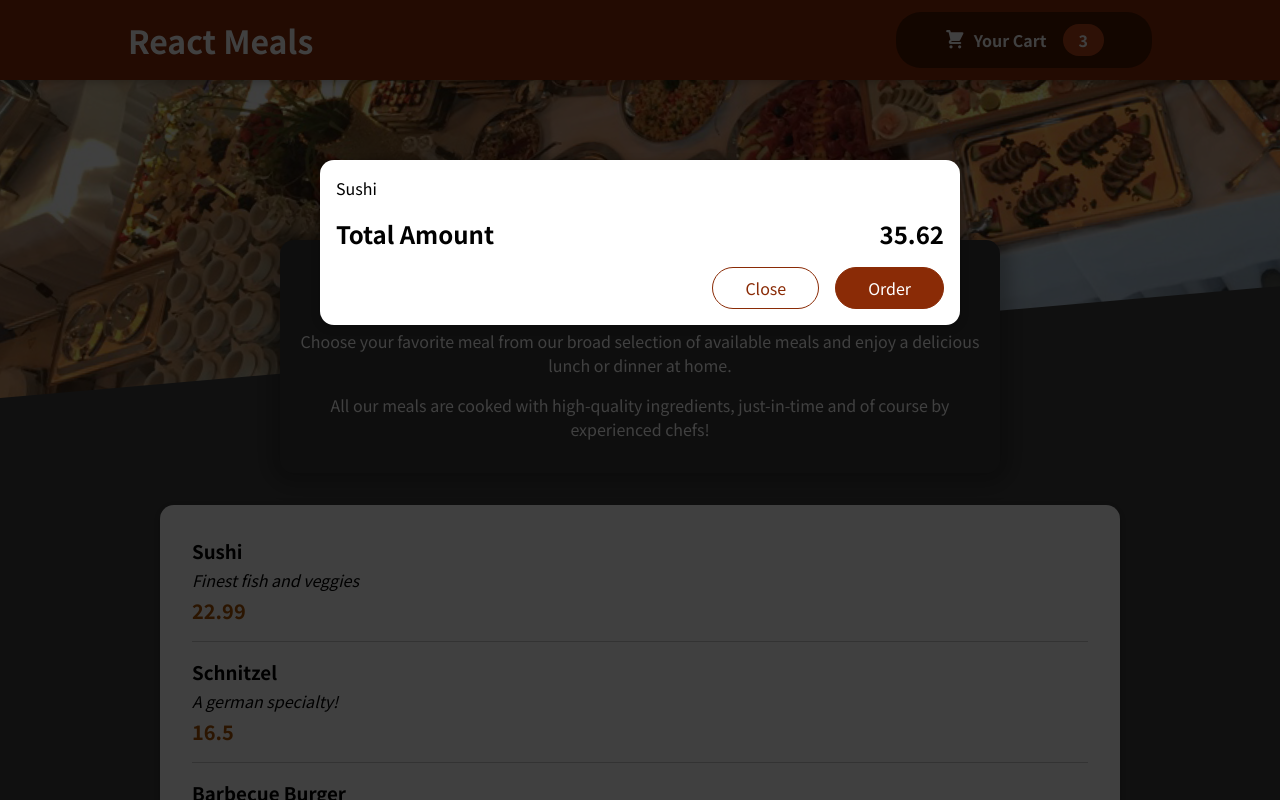
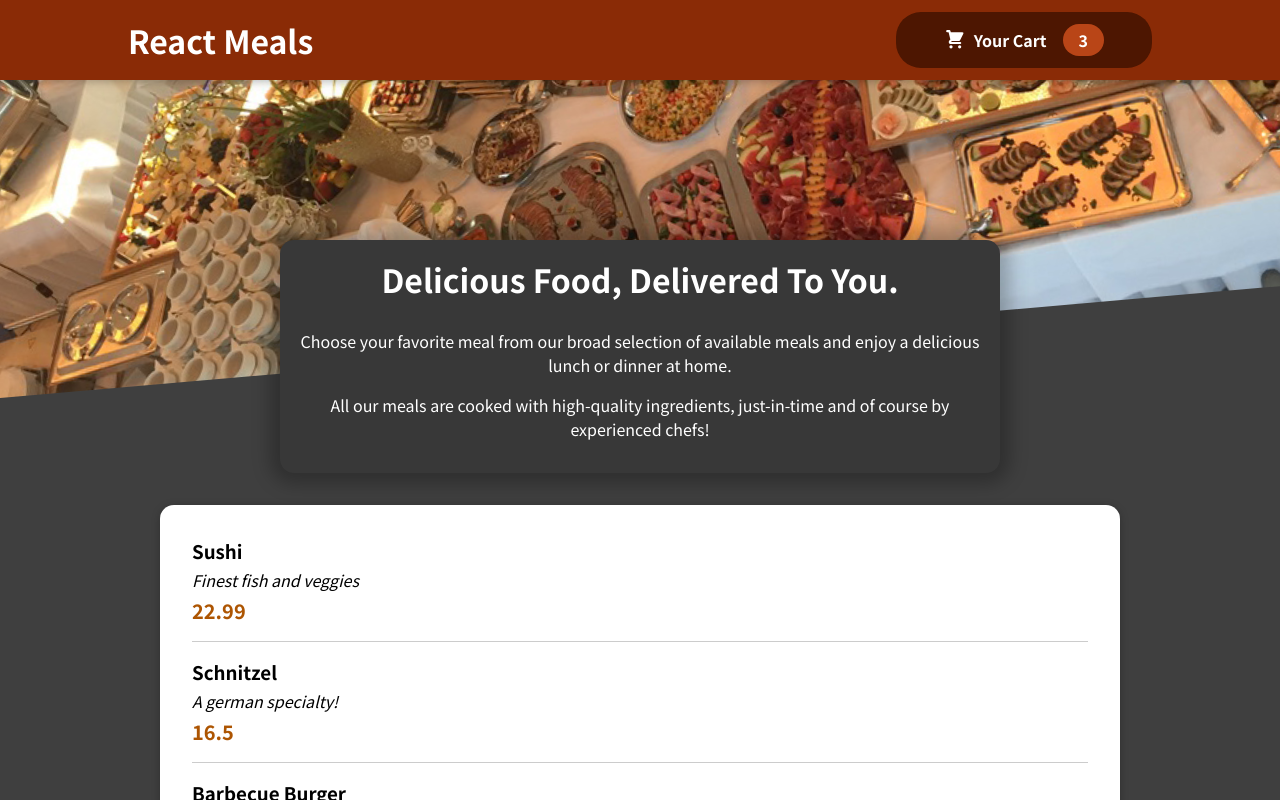
Before and after one commit to FTMFR/food-app, a React (Create React App) app: page / in a window 1280 px wide. Shown: the top 800 px of the page. Built offline with nearby package versions, Linux system fonts and the light colour scheme.

Commit message:
add button functionality ro modal component

```diff
--- a/src/App.js
+++ b/src/App.js
@@ -1,14 +1,25 @@
-import { Fragment } from "react";
+import { Fragment, useState } from "react";
 import Header from "./components/Layout/Header";
 import Meals from "./components/Meals/Meals";
 import Cart from "./components/Cart/Cart";
 
 
 const App = () => {
+  const [cartShown, setCartShown] = useState(false);
+
+  const showCartHandler = () => {
+    setCartShown(true);
+  };
+
+  const hideCartHandler = () => {
+    setCartShown(false);
+  };
+
+
   return (
     <Fragment>
-      <Cart />
-      <Header />
+      {cartShown && <Cart onCloseBtn={hideCartHandler} />}
+      <Header onShowCart={showCartHandler} />
       <main>
         <Meals />
       </main>
--- a/src/components/Cart/Cart.js
+++ b/src/components/Cart/Cart.js
@@ -9,14 +9,14 @@
     </ul>
 
     return (
-        <Modal>
+        <Modal onCloseBtn={props.onCloseBtn}>
             {cartItems}
             <div className={styles.total}>
                 <span>Total Amount</span>
                 <span>35.62</span>
             </div>
             <div className={styles.actions}>
-                <button className={styles['button--alt']}>Close</button>
+                <button className={styles['button--alt']} onClick={props.onCloseBtn}>Close</button>
                 <button className={styles.button}>Order</button>
             </div>
         </Modal>
--- a/src/components/Layout/Header.js
+++ b/src/components/Layout/Header.js
@@ -9,7 +9,7 @@
         <Fragment>
             <header className={styles.header}>
                 <h1>React Meals</h1>
-                <HeaderCartButton />
+                <HeaderCartButton onClick={props.onShowCart} />
             </header>
             <div className={styles['main-image']}>
                 <img src={mealsImg} alt="A table full of delicipus food!" />
--- a/src/components/Layout/HeaderCartButton.js
+++ b/src/components/Layout/HeaderCartButton.js
@@ -5,7 +5,7 @@
 
 const HeaderCartButton = (props) => {
     return (
-        <button className={styles.button}>
+        <button className={styles.button} onClick={props.onClick}>
             <span className={styles.icon}>
                 <CartIcon />
             </span>
--- a/src/components/UI/Modal.js
+++ b/src/components/UI/Modal.js
@@ -4,8 +4,7 @@
 
 const Backdrop = (props) => {
     return (
-        <div className={styles.backdrop}>
-
+        <div className={styles.backdrop} onClick={props.onCloseBtn}>
         </div>
     )
 };
@@ -27,7 +26,7 @@
     return (
         <Fragment>
             {ReactDOM.createPortal(
-                <Backdrop />,
+                <Backdrop onCloseBtn={props.onCloseBtn} />,
                 portalElement)}
             {ReactDOM.createPortal(
                 <ModalOverlay>{props.children}</ModalOverlay>,
```
